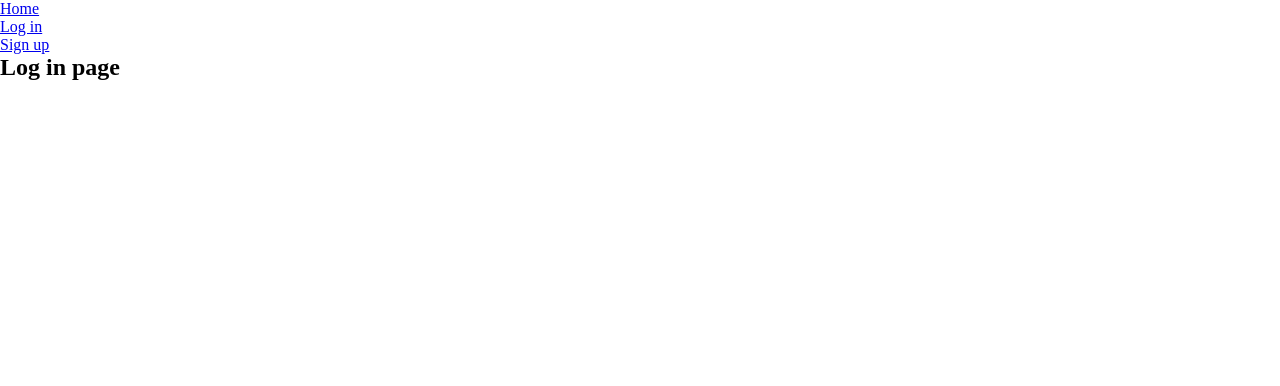
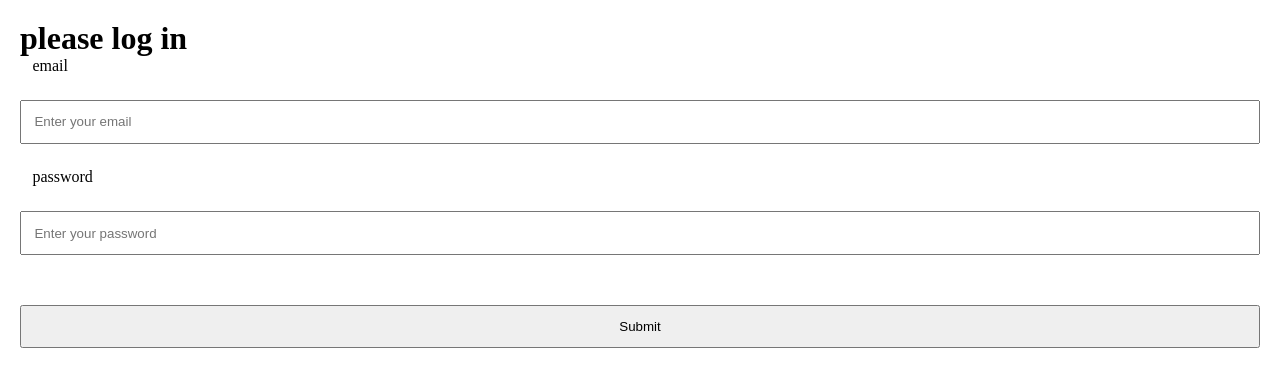
Before and after one commit to black-codher-bootcamp-2021-jackson/personal-project-phebems, a React (Create React App) app in the folder client/: page /log-in in a window 1280 px wide. Shown: the top 386 px of the page. Built offline with nearby package versions, Linux system fonts and the light colour scheme; no server answers.

Commit message:
login page and user toke hook

```diff
--- a/client/src/App.js
+++ b/client/src/App.js
@@ -10,6 +10,7 @@
 
 function App() {
   const [accessToken, setAccessToken] = useState(null);
+  const [userToken, setUserToken] = useState();
 
   useEffect(() => {
     async function getToken() {
@@ -28,9 +29,9 @@
       <Router>
         <Routes>
           <Route exact path="/" element={<Home accessToken={accessToken} />} />
-          <Route path="/log-in" element={<LogIn />} />
+          <Route path="/log-in" element={<LogIn userToken={userToken} setUserToken={setUserToken}/>} />
           <Route path="/sign-up" element={<SignUp />} />
-          <Route path="/preferences" element={<Preferences />} />
+          <Route path="/preferences" element={<Preferences userToken={userToken}/>} />
         </Routes>
       </Router>
     </div>
--- a/client/src/components/LogIn.js
+++ b/client/src/components/LogIn.js
@@ -2,10 +2,44 @@
 
 const LogIn = () => {
   return (
-    <>
-      <Nav />
-      <h2>Log in page</h2>
-    </>
+    <div className="log-in-container">
+      <h1>please log in</h1>
+      <form id="log-in-form">
+        <div className="form-group">
+          <label id="email-label" htmlFor="email">
+            email
+          </label>
+          <input
+            type="email"
+            name="email"
+            id="email"
+            className="form-control"
+            placeholder="Enter your email"
+            required
+          />
+        </div>
+
+        <div className="form-group">
+          <label id="password-label" htmlFor="password">
+            password
+          </label>
+          <input
+            type="password"
+            name="password"
+            id="password"
+            className="form-control"
+            placeholder="Enter your password"
+            required
+          />
+        </div>
+
+        <div className="form-group">
+          <button type="submit" id="submit" className="submit-button">
+            Submit
+          </button>
+        </div>
+      </form>
+    </div>
   );
 };
 
--- a/client/src/components/Preferences.js
+++ b/client/src/components/Preferences.js
@@ -1,5 +1,13 @@
-const Preferences = () => {
-  return <h2>Preferences</h2>;
+import React from "react";
+import LogIn from "./LogIn";
+
+const Preferences = ({userToken, setUserToken,...props}) => {
+
+  if(!userToken) {
+
+    return <LogIn setToken={setUserToken} />
+  }console.log(userToken)
+   return (<h2>Preferences</h2>)
 };
 
 export default Preferences;
--- a/client/src/components/SignUp.js
+++ b/client/src/components/SignUp.js
@@ -1,23 +1,23 @@
 const SignUp = () => {
   return (
     <div className="sign-up-page">
-      <form id="survey-form">
-        <div class="form-group">
-          <label id="name-label" for="name">
+      <form id="sign-up-form">
+        <div classname="form-group">
+          <label id="name-label" htmlFor="name">
             Name
           </label>
           <input
             type="text"
             name="name"
             id="name"
-            class="form-control"
+            className="form-control"
             placeholder="Enter your name"
             required
           />
         </div>
 
-        <div class="form-group">
-          <label id="email-label" for="email">
+        <div className="form-group">
+          <label id="email-label" htmlFor="email">
             Email
           </label>
           <input
@@ -30,14 +30,14 @@
           />
         </div>
 
-        <div class="form-group">
-          <label for="dropdown">Favourite Genres</label>
+        <div className="form-group">
+          <label htmlFor="dropdown">Favourite Genres</label>
           <select id="dropdown" name="fav-genres" class="form-control" required>
             <option value="genre">genre</option>
           </select>
         </div>
 
-        <div class="form-group">
+        <div className="form-group">
           <button type="submit" id="submit" class="submit-button">
             Submit
           </button>
--- a/client/src/styles/App.css
+++ b/client/src/styles/App.css
@@ -9,6 +9,10 @@
 body {
   max-width: 100%;
   overflow-x: hidden;
+}
+
+.container {
+  padding: 20px;
 }
 
  /* Track */
```
